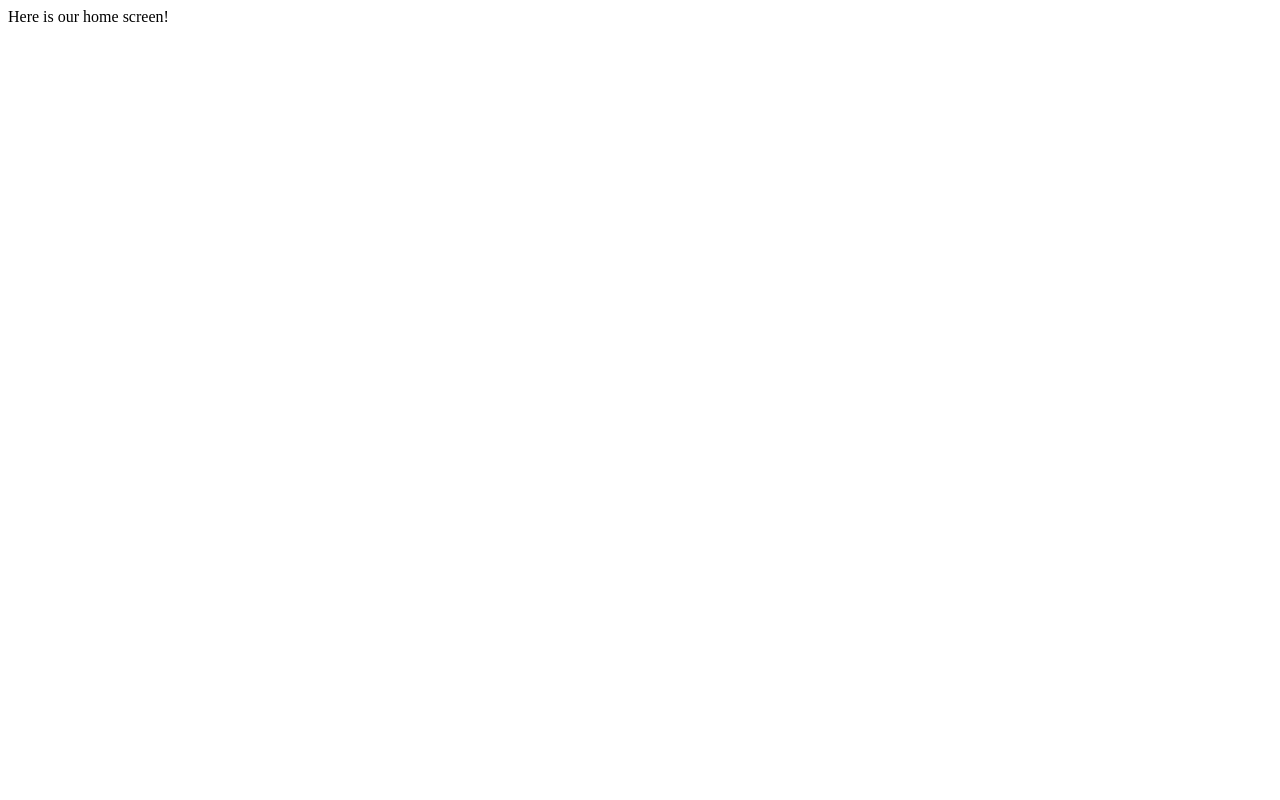
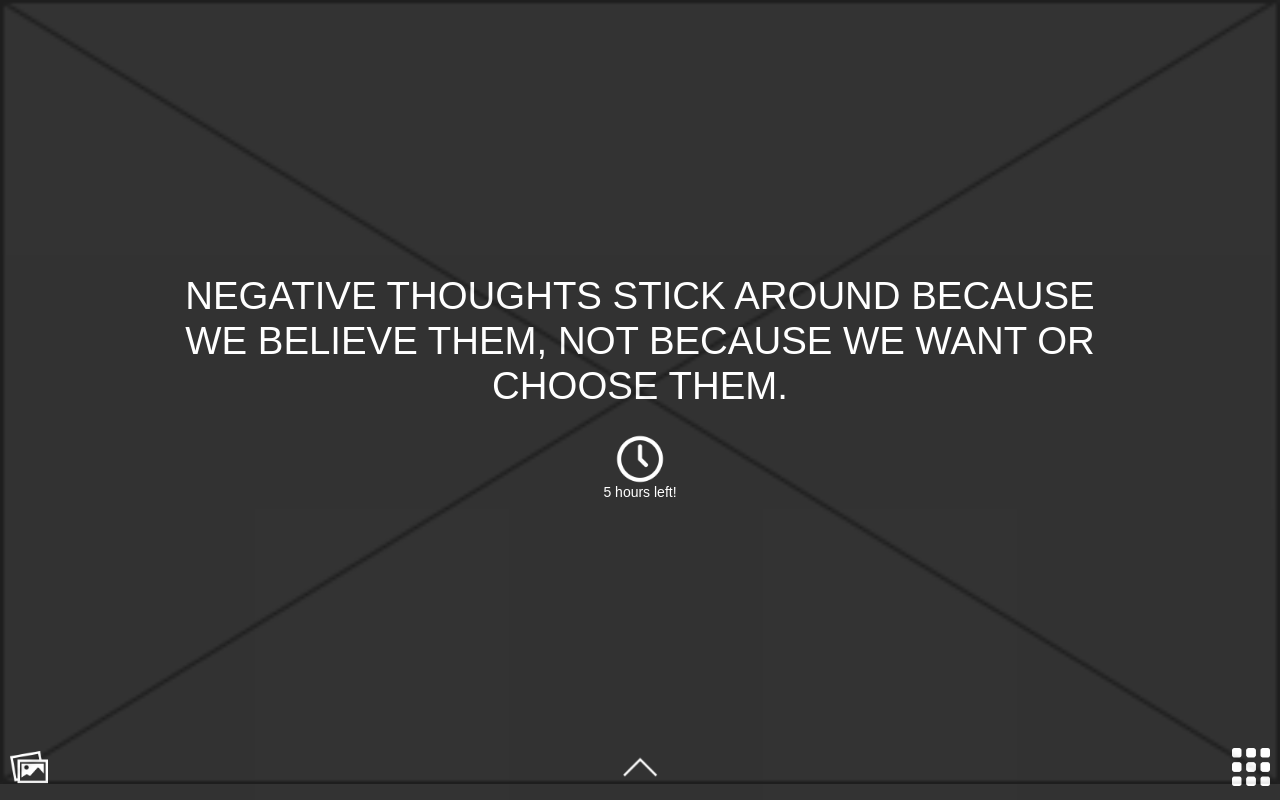
Before and after one commit to tyu268/quotable, a plain HTML site: page home.html in a window 1280 px wide. Drawn offline with Linux system fonts and the light colour scheme.

Commit message:
added images, mostly done with home screen

```diff
--- /dev/null
+++ b/css/home.css
@@ -0,0 +1,84 @@
+html, body {
+    margin: 0;
+    padding: 0;
+    color: white;
+    font-family: Arial;
+}
+
+.quote-modal {
+    position: absolute;
+    width: 100%;
+    height: 100%;
+    top: 0;
+    background-color: black;
+    opacity: 0.8;
+    display: flex;
+    flex-flow: column nowrap;
+    align-items: center;
+    justify-content: center;
+}
+
+.quote-text {
+    font-size: 16px;
+    font-size: 3vw;
+    line-height: 3.5vw;
+    text-transform: uppercase;
+    text-align: center;
+    width: 75%;
+    min-width: 100px;
+    opacity: 1;
+}
+
+.time {
+    display: flex;
+    flex-flow: column nowrap;
+    align-items: center;
+    margin: 2%;
+}
+
+.time-text {
+    font-size: 14px;
+}
+
+.time > img {
+    width: 100%;
+    min-width: 20px;
+    max-width: 50px;
+    filter: invert(1);
+}
+
+.footer {
+    position: absolute;
+    bottom: 0;
+    width: 100%;
+    opacity: 1;
+    display: flex;
+    justify-content: space-between;
+}
+
+.footer-ctr {
+    opacity: 1;
+    width: 3%;
+    padding: 10px;
+}
+
+.footer-ctr > img {
+    opacity: 1;
+    filter: invert(1);
+    min-width: 20px;
+    max-width: 50px;
+    width: 100%;
+    height: auto;
+}
+
+.image-view {
+    position: absolute;
+    width: 100%;
+    height: 100%;
+    top: 0;
+}
+
+.image-view > img {
+    width: 100%;
+    height: 98%;
+}
--- a/home.html
+++ b/home.html
@@ -4,9 +4,33 @@
     <meta charset="utf-8">
     <meta name="viewport" content="width=device-width, initial-scale=1">
     <title>quotable</title>
-    <link rel="stylesheet" type="text/css" href="css/main.css">
+    <link rel="stylesheet" type="text/css" href="css/home.css">
 </head>
 <body>
-    Here is our home screen!
+    <div class="image-view">
+        <img src="img/image-placeholder.png" alt="image view" />
+    </div>
+    <div class="quote-modal">
+        <div class="quote-text">
+            Negative thoughts stick around because we believe them, not because we want or choose them.
+        </div>
+        <div class="time">
+            <img class="time-img" src="img/clock.png" alt="time left" />
+            <div class="time-text">
+                5 hours left!
+            </div>
+        </div>
+        <div class="footer">
+            <div class="footer-ctr">
+                <img class="footer-img-photo" src="img/photos.png" alt="your profile" />
+            </div>
+            <div class="footer-ctr">
+                <img class="footer-img-arrow" src="img/arrow-up.png" alt="camera" />
+            </div>
+            <div class="footer-ctr">
+                <img class="footer-img-grid" src="img/grid.png" alt="explore" />
+            </div>
+        </div>
+    </div>
 </body>
 </html>
```
Also changed, not shown: img/arrow-down.png (added), img/arrow-up.png (added), img/clock.png (added), img/grid.png (added), img/image-placeholder.png (added), img/photos.png (added).
